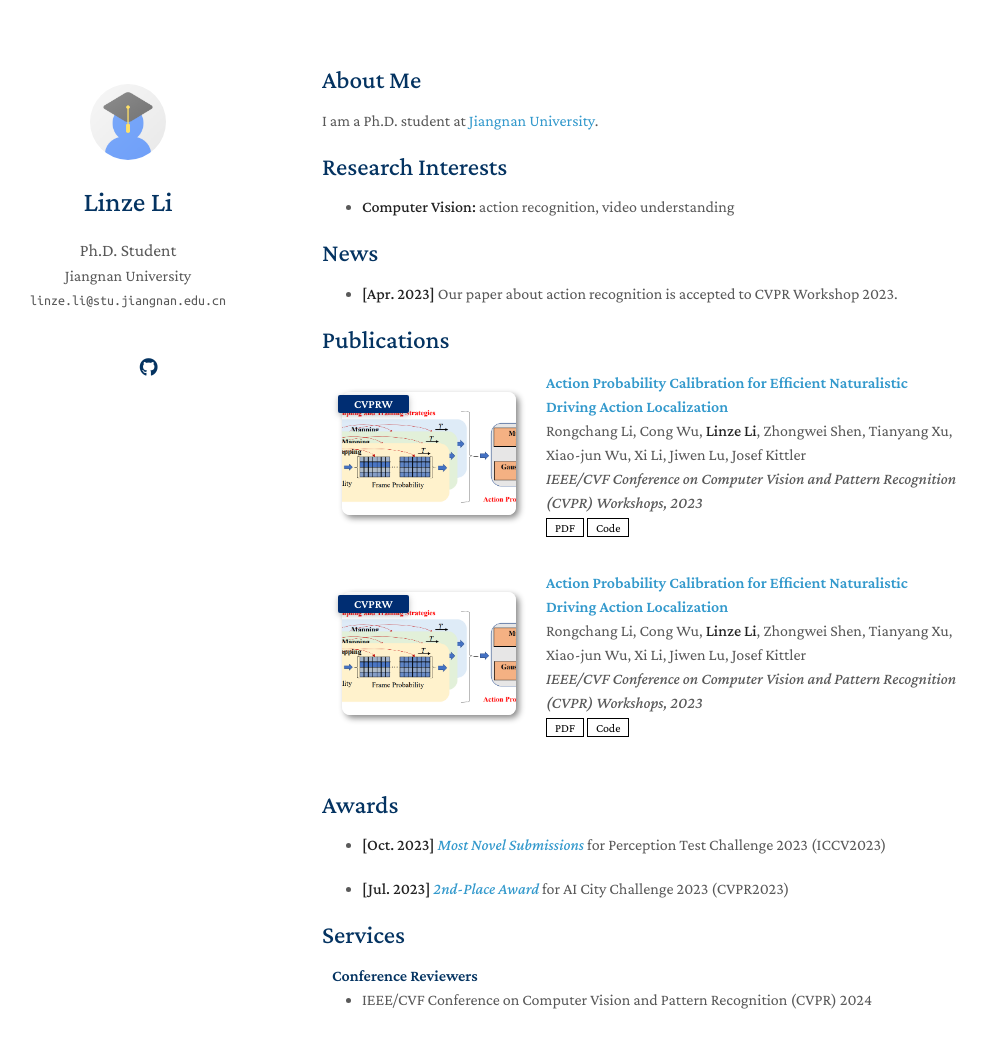
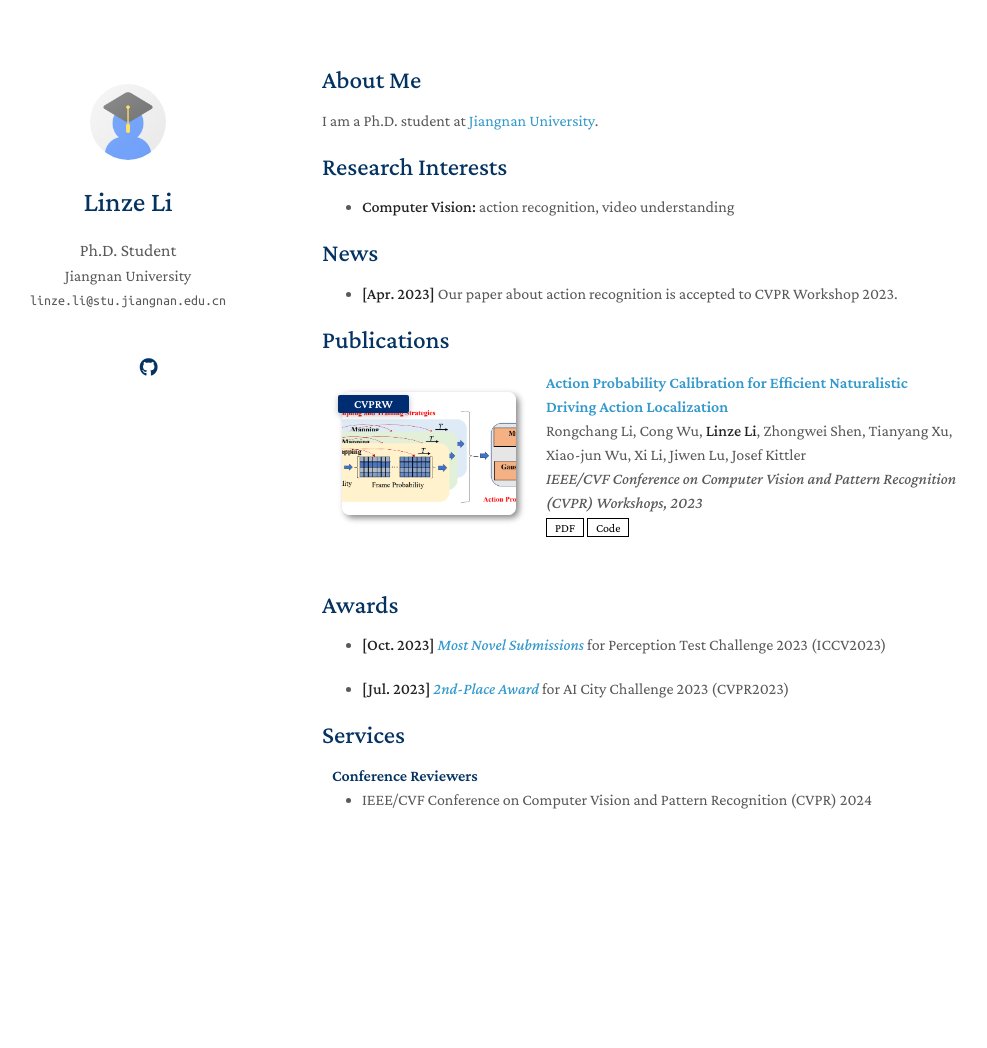
Before and after one commit to happylinze/happylinze.github.io, a Jekyll site: the page built from index.md, in a window 1280 px wide and 1091 px high. Shown: the top 1048 px of the window, without its empty margins (148-1135 px from the left). Built offline with Jekyll 4.4.1, drawn with Linux system fonts in a browser that asks for light colours; nearby versions of some CDN libraries; a style sheet for code colours, icons or effects is not loaded; our own code applies the rules of GitHub Pages for plain Markdown files.

Commit message:
Update publications.md

```diff
--- a/_includes/publications.md
+++ b/_includes/publications.md
@@ -2,8 +2,6 @@
 
 <div class="publications">
 <ol class="bibliography">
-
-{% for link in site.data.publications.main %}
 
 <!-- template
 <li>
@@ -67,7 +65,5 @@
 
 <br>
 
-{% endfor %}
-
 </ol>
 </div>
```
